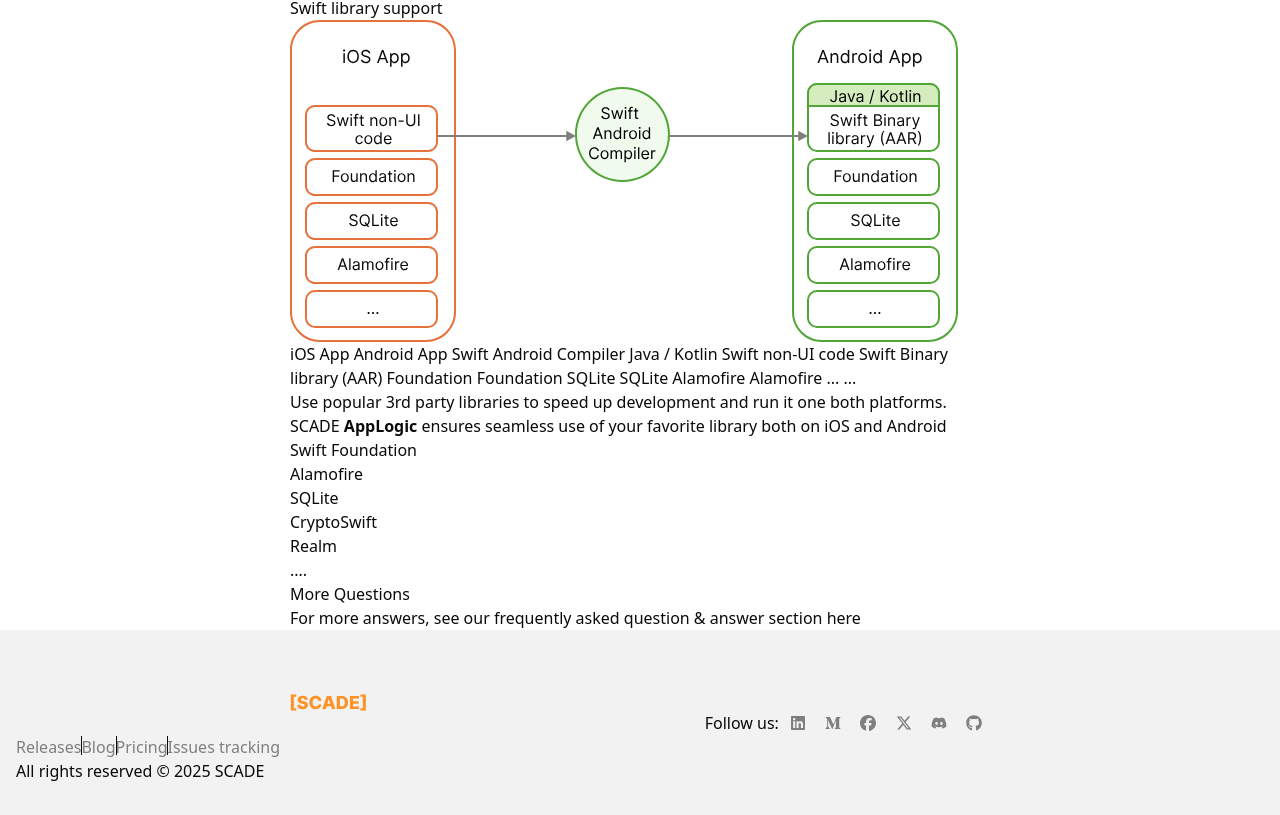
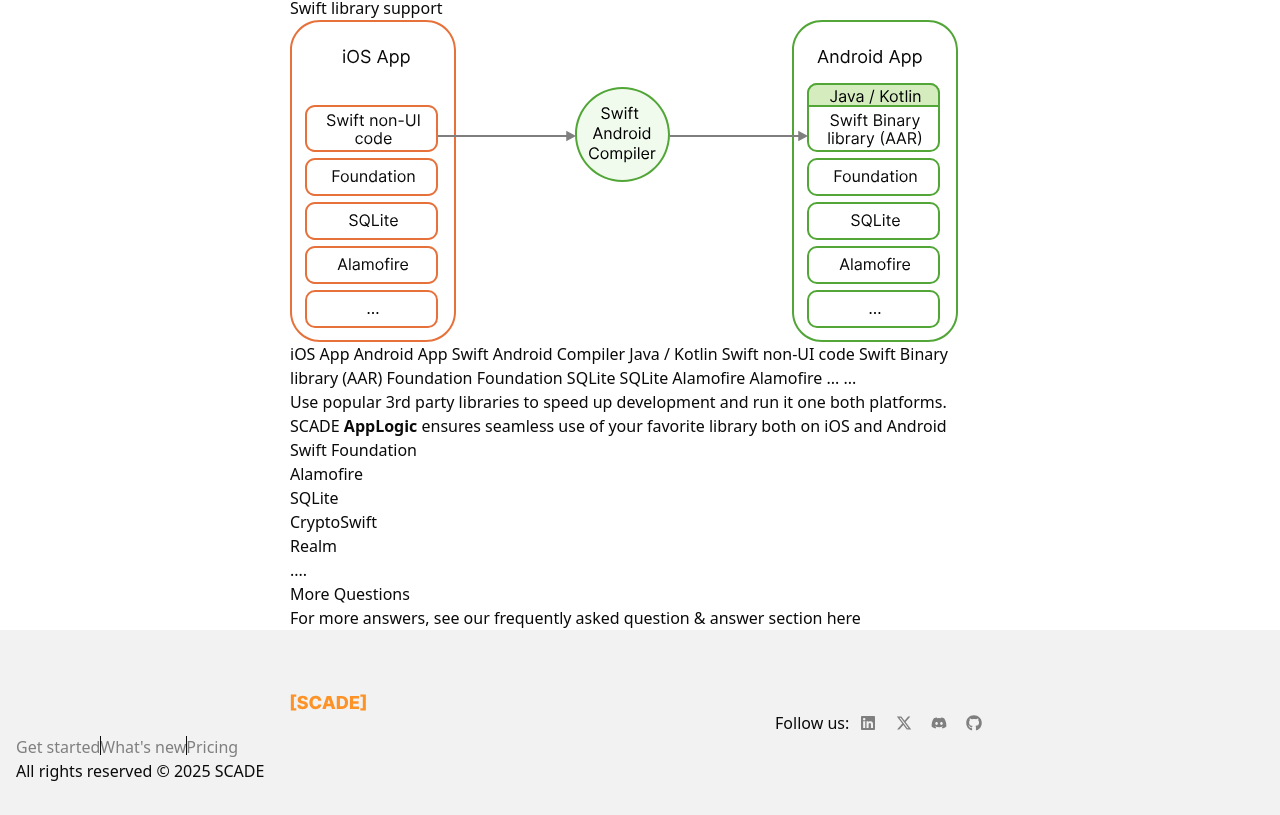
Before and after one commit to scade-platform/swift-android-site, a Next.js app: page / in a window 1280 px wide. Shown: the part 1294-2109 px from the top of the page. Built offline with nearby package versions, Linux system fonts and the light colour scheme; what fumadocs-ui would draw is missing.

Commit message:
qa fixes

```diff
--- a/components/Footer.jsx
+++ b/components/Footer.jsx
@@ -2,14 +2,12 @@
 import Link from 'next/link';
 import "./Footer.css"
 
-import { FaGithub, FaXTwitter, FaLinkedin, FaDiscord, FaFacebook } from "react-icons/fa6";
-import {FaMediumM} from "react-icons/fa";
+import { FaGithub, FaXTwitter, FaLinkedin, FaDiscord } from "react-icons/fa6";
 
 const navigation = [
-  {name: "Releases", href: "https://github.com/scade-platform/swift-android-toolchain/releases", target: "_blank"},
-  {name: "Blog", href: "/blog"},
+  {name: "Get started", href: "/docs/getting-started/developmentprocess"},
+  {name: "What's new", href: "/blog"},
   {name: "Pricing", href: "/pricing"},
-  {name: "Issues tracking", href: "https://github.com/scade-platform/swift-android-toolchain/issues", target: "_blank"},
 ];
 
 const Footer = () => {
@@ -26,12 +24,6 @@
           <span className="font-bold color-foreground">Follow us:</span>
           <Link href="https://www.linkedin.com/company/scade-mobile/" target="_blank" aria-label="LinkedIn">
             <FaLinkedin />
-          </Link>
-          <Link href="https://medium.com/@SCADE" target="_blank" aria-label="Medium">
-            <FaMediumM />
-          </Link>
-          <Link href="https://www.facebook.com/SwiftForAndroidAndiOS" target="_blank" aria-label="LinkedIn">
-            <FaFacebook />
           </Link>
           <Link href="https://x.com/scade_platform" target="_blank" aria-label="X">
             <FaXTwitter />
--- a/components/Navbar.jsx
+++ b/components/Navbar.jsx
@@ -6,7 +6,7 @@
 const navigation = [
   {name: "Get started", href: "/docs/getting-started/developmentprocess"},
   {name: "Community", href: "https://discord.gg/ECxbtgx2ct", target: "_blank"},
-  {name: "Blog", href: "/blog"},
+  {name: "What's new", href: "/blog"},
 ];
 
 export default function Navbar() {
```
Also changed, not shown: content/Blog/Blog.md (+1 -1 lines), 2 other files (tests, documents, lock files or other folders).
